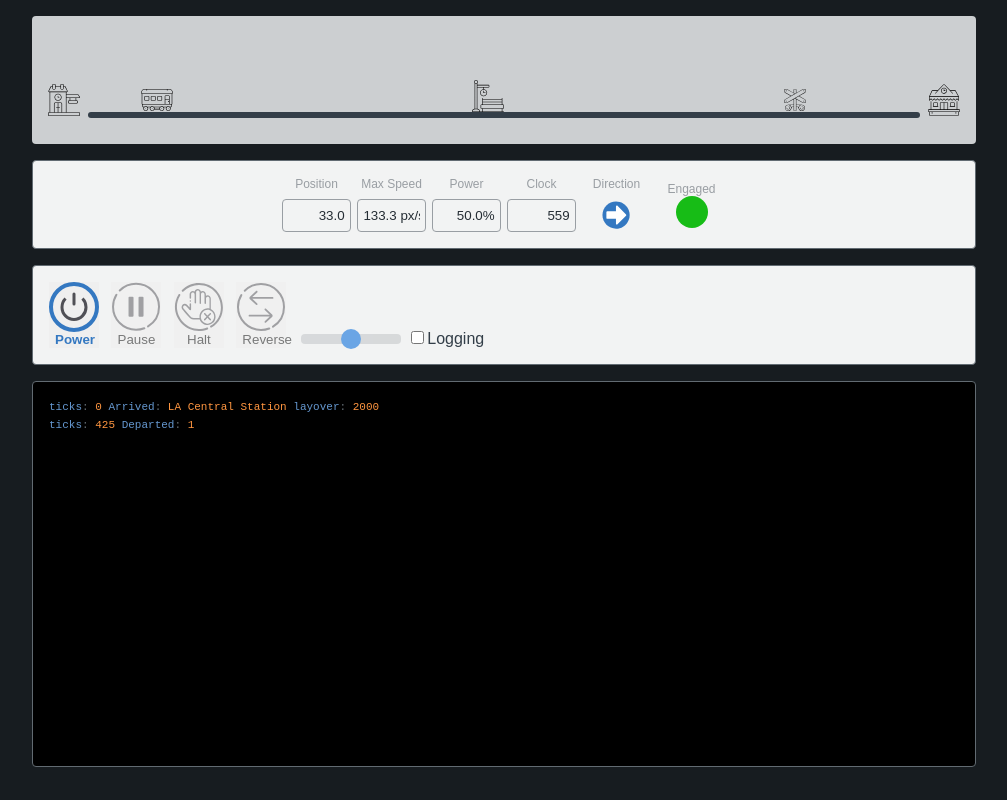
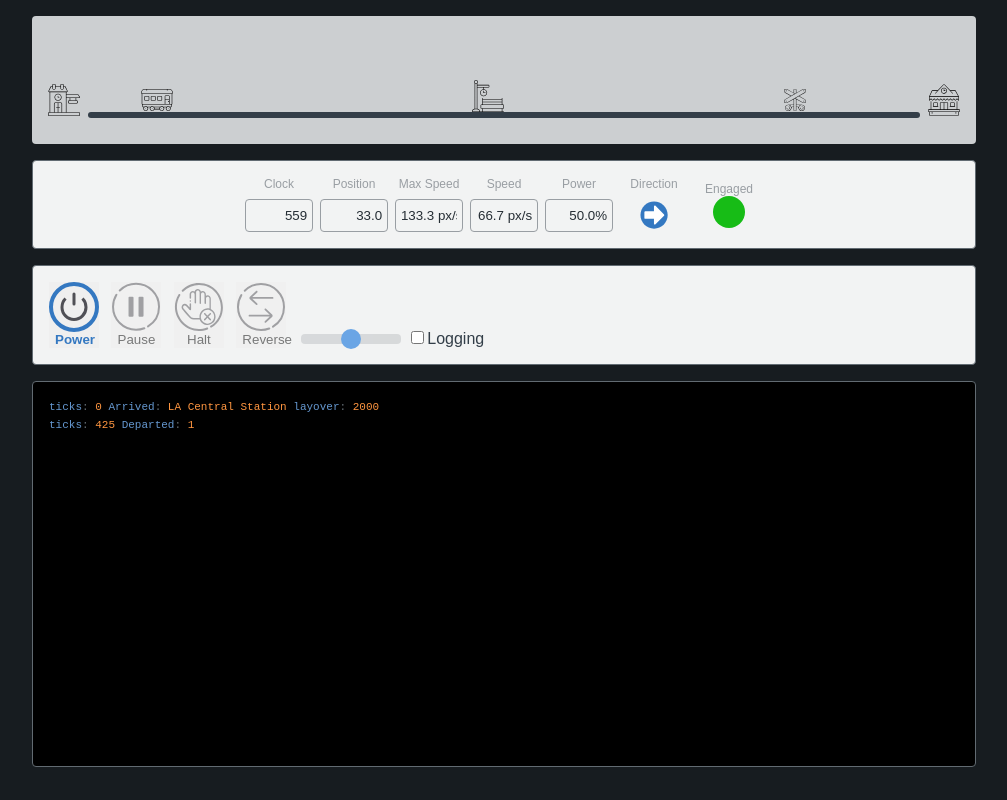
Before and after one commit to buzcarter/bounce-back-railway, a website: page src/index.html in a window 1280 px wide. Both pictures are taken after a click on the button "Power". Shown: the whole page, without its empty margins (136-1143 px from the left). Drawn offline with Linux system fonts and the light colour scheme.

Commit message:
add current speed

```diff
--- a/src/index.html
+++ b/src/index.html
@@ -15,20 +15,24 @@
         </section>
         <section class="section dashboard">
             <div class="dashboard__guage">
+                <label for="display-clock">Clock</label>
+                <input type="text" id="display-clock" class="dashboard__display" readonly>
+            </div>
+            <div class="dashboard__guage">
                 <label for="display-position">Position</label>
                 <input type="text" id="display-position" class="dashboard__display" readonly>
             </div>
             <div class="dashboard__guage">
-                <label for="display-speed">Max Speed</label>
-                <input type="text" id="display-speed" class="dashboard__display" readonly>
+                <label for="display-max-speed">Max Speed</label>
+                <input type="text" id="display-max-speed" class="dashboard__display" readonly>
+            </div>
+            <div class="dashboard__guage">
+                <label for="display-current-speed">Speed</label>
+                <input type="text" id="display-current-speed" class="dashboard__display" readonly>
             </div>
             <div class="dashboard__guage">
                 <label for="display-power">Power</label>
                 <input type="text" id="display-power" class="dashboard__display" readonly>
-            </div>
-            <div class="dashboard__guage">
-                <label for="display-clock">Clock</label>
-                <input type="text" id="display-clock" class="dashboard__display" readonly>
             </div>
             <div class="dashboard__guage">
                 <label for="display-direction">Direction</label>
--- a/src/scripts/script.js
+++ b/src/scripts/script.js
@@ -6,7 +6,8 @@
     DSPLY_DIRECTION:    'display-direction',
     DSPLY_POSITION:     'display-position',
     DSPLY_POWER:        'display-power',
-    DSPLY_SPEED:        'display-speed',
+    DSPLY_MAX_SPEED:    'display-max-speed',
+    DSPLY_SPEED:        'display-current-speed',
 
     HALT_BTN:           'haltBtn',
     PAUSE_BTN:          'pauseBtn',
@@ -50,12 +51,16 @@
     STATION_DEPARTURE:  'station:departure',
   });
 
-  const CLOCK_SPEED        =    5; // ms === tick duration
-  const INSTRUCTION_DELAY  =  100; // ms
-
-  const TRAVEL_DISTANCE    =  800; // px (track length in px)
-
-  const HALT_DURATION      = 1750; // ms
+  /** (ms/tick) i.e. tick duration */
+  const CLOCK_SPEED               =    5;
+  /** (ms) minimum time to completely travers the "Travel Distance" */
+  const MIN_TIME_TO_COMPLETE      = 6000;
+  /** (ms) Time between Dashbord updates */
+  const DASHBOARD_REFRESH_RATE    =  100;
+  /** (px) length of the entire track */
+  const TRAVEL_DISTANCE           =  800;
+  /** Time required for a slow start/stop */
+  const HALT_DURATION             = 1750;
   /* eslint-enable key-spacing, no-multi-spaces */
 
   const stations = [{
@@ -104,17 +109,21 @@
     },
   }];
 
-  const maxSpeed = TRAVEL_DISTANCE / (6000 / CLOCK_SPEED); // px/ms
-  const stationThreshold = 8; // 1.2 * maxSpeed;
+  /** (px/tick) */
+  const maxSpeed = TRAVEL_DISTANCE / (MIN_TIME_TO_COMPLETE / CLOCK_SPEED);
+  /** (ms) */
+  const stationThreshold = 8;
 
   let currentEvent = eventTypes.OK;
   let currentStationId = null;
   let direction = null;
+  /** (px) */
   let position = 0;
   /** Percentage of `maxSpeed`, 1.0 = 100% */
   let powerLevel = 1;
+  /** (px/tick) current speed */
   let speed = maxSpeed;
-  /** used for Halt/Slow Stop */
+  /** (px/tick) used for Halt/Slow Stop */
   let originalSpeed = speed;
   let ticks = 0;
   let waitUntil = -1;
@@ -253,8 +262,9 @@
       direction: direction === directionUnits.RIGHT ? 'Right' : 'Left',
       position: position.toFixed(1),
       power: `${(powerLevel * 100).toFixed(1)}%`,
+      speed: `${(1000 / CLOCK_SPEED * speed).toFixed(1)} px/s`,
       // eslint-disable-next-line no-mixed-operators
-      maxSpeed: `${(1000 * maxSpeed / CLOCK_SPEED).toFixed(1)} px/s`,
+      maxSpeed: `${(1000 / CLOCK_SPEED * maxSpeed).toFixed(1)} px/s`,
     };
 
     const directionEle = document.getElementById(ids.DSPLY_DIRECTION);
@@ -264,7 +274,8 @@
     document.getElementById(ids.DSPLY_COMMAND).value = currentState.action;
     document.getElementById(ids.DSPLY_POSITION).value = currentState.position;
     document.getElementById(ids.DSPLY_POWER).value = currentState.power;
-    document.getElementById(ids.DSPLY_SPEED).value = currentState.maxSpeed;
+    document.getElementById(ids.DSPLY_SPEED).value = currentState.speed;
+    document.getElementById(ids.DSPLY_MAX_SPEED).value = currentState.maxSpeed;
 
     if (document.getElementById(ids.ENABLE_LOGGING).checked) {
       updateStdOut(currentState);
@@ -321,7 +332,7 @@
 
     updateClock();
 
-    if (ticks % INSTRUCTION_DELAY === 0) {
+    if (ticks % DASHBOARD_REFRESH_RATE === 0) {
       updateDashboard();
     }
 
```
